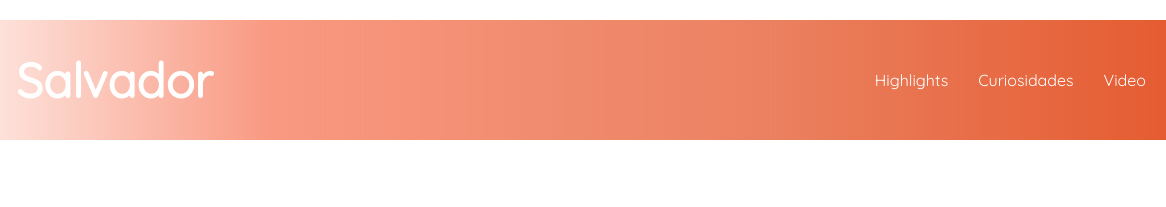
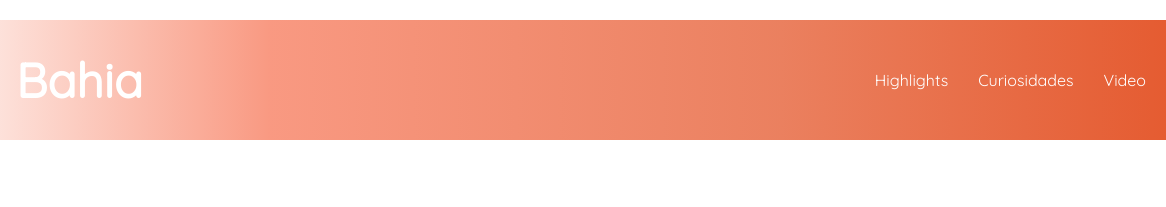
Before and after one commit to Claudiolitt/Checkpoint_1, a plain HTML site: page index.html in a window 1280 px wide. Shown: the top 207 px of the page, 114-1280 px from the left. Drawn offline with Linux system fonts and the light colour scheme.

Commit message:
Update index.html

```diff
--- a/index.html
+++ b/index.html
@@ -20,7 +20,7 @@
                 <img src="img/Bandeira_de_Salvador.png" alt="">
             </div>
             <h1>
-                Salvador
+                Bahia
             </h1>
         </div>
         </div>
```
